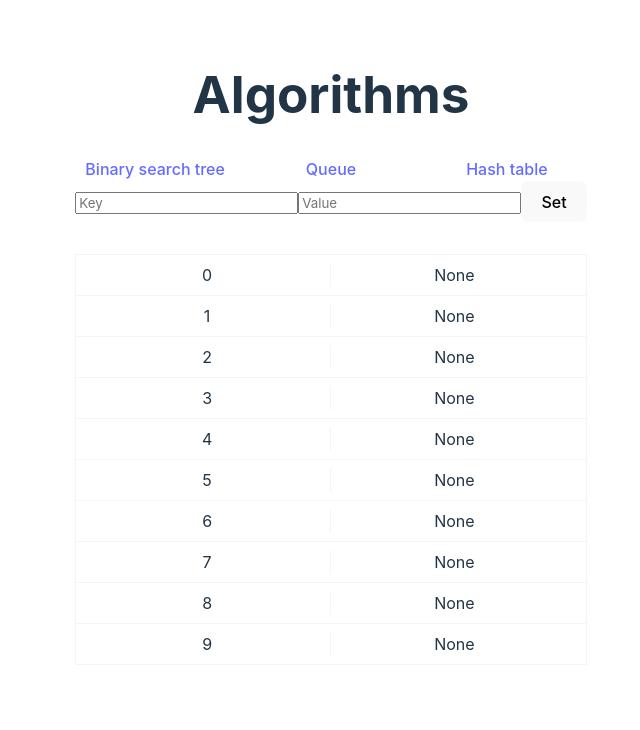
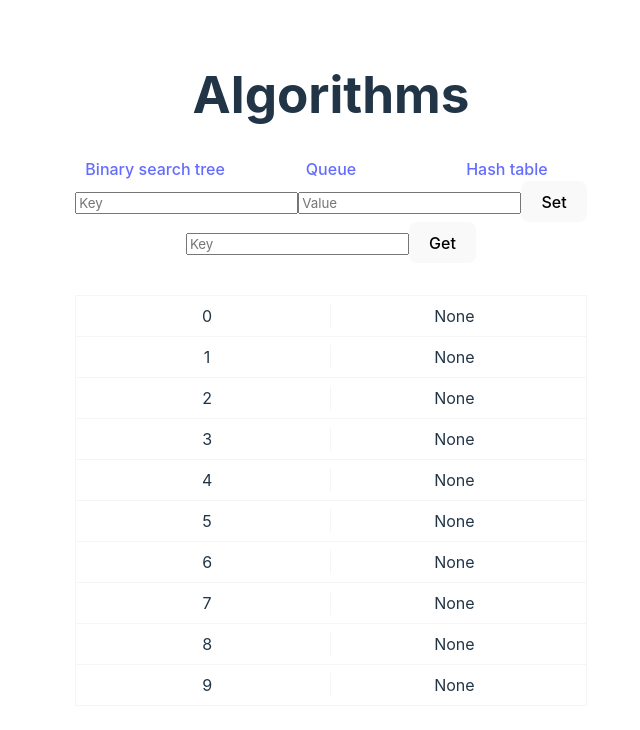
Before and after one commit to sean-xiao-zhao7/vite-algorithms, a Vue app: page /hash-table in a window 1280 px wide. Shown: the top 730 px of the page, without its empty margins (309-949 px from the left). Built offline with nearby package versions, Linux system fonts and the light colour scheme.

Commit message:
Add get to hashtable

```diff
--- a/src/components/data_structures/HashTable.vue
+++ b/src/components/data_structures/HashTable.vue
@@ -9,6 +9,9 @@ export default {
             hashTableData: null,
             key: null,
             value: null,
+            getKey: null,
+            getResultKey: null,
+            getResultValue: null,
         };
     },
     mounted() {
@@ -23,6 +26,15 @@ export default {
                 this.value = null;
             } else {
                 alert("Enter both key and value.");
+            }
+        },
+        get() {
+            if (this.getKey) {
+                this.getResultValue = this.hashTable.get(this.getKey);
+                this.getResultKey = this.getKey;
+                this.getKey = null;
+            } else {
+                alert("Enter key.");
             }
         },
         entryUpdated(domElement) {
@@ -43,6 +55,14 @@ export default {
             <input type="text" placeholder="Key" v-model="key" />
             <input type="text" placeholder="Value" v-model="value" />
             <button @click="set">Set</button>
+        </div>
+        <div>
+            <input type="text" placeholder="Key" v-model="getKey" />
+            <button @click="get">Get</button>
+        </div>
+        <div id="getResultContainer" v-if="getResultKey">
+            <p>{{ getResultKey }}:</p>
+            <p>{{ getResultValue }}</p>
         </div>
         <div id="hashtable-container">
             <div
--- a/src/model/HashTable.js
+++ b/src/model/HashTable.js
@@ -17,10 +17,27 @@ export default class HashTable {
 
     set(key, value) {
         const hashedIndex = this._generateHash(key);
-        this.data[hashedIndex] = value;
+        const newEntry = {};
+        newEntry[key] = value;
+        if (!this.data[hashedIndex]) {
+            this.data[hashedIndex] = [newEntry];
+        } else {
+            // collision
+            this.data[hashedIndex].push(newEntry);
+        }
     }
 
     get(key) {
-        return this.data[key];
+        const hashedIndex = this._generateHash(key);
+        const entries = this.data[hashedIndex];
+        if (entries.length === 1) {
+            return entries[0][key];
+        } else {
+            for (let keyEntries in entries) {
+                if (keyEntries === key) {
+                    return entries[keyEntries];
+                }
+            }
+        }
     }
 }
```
